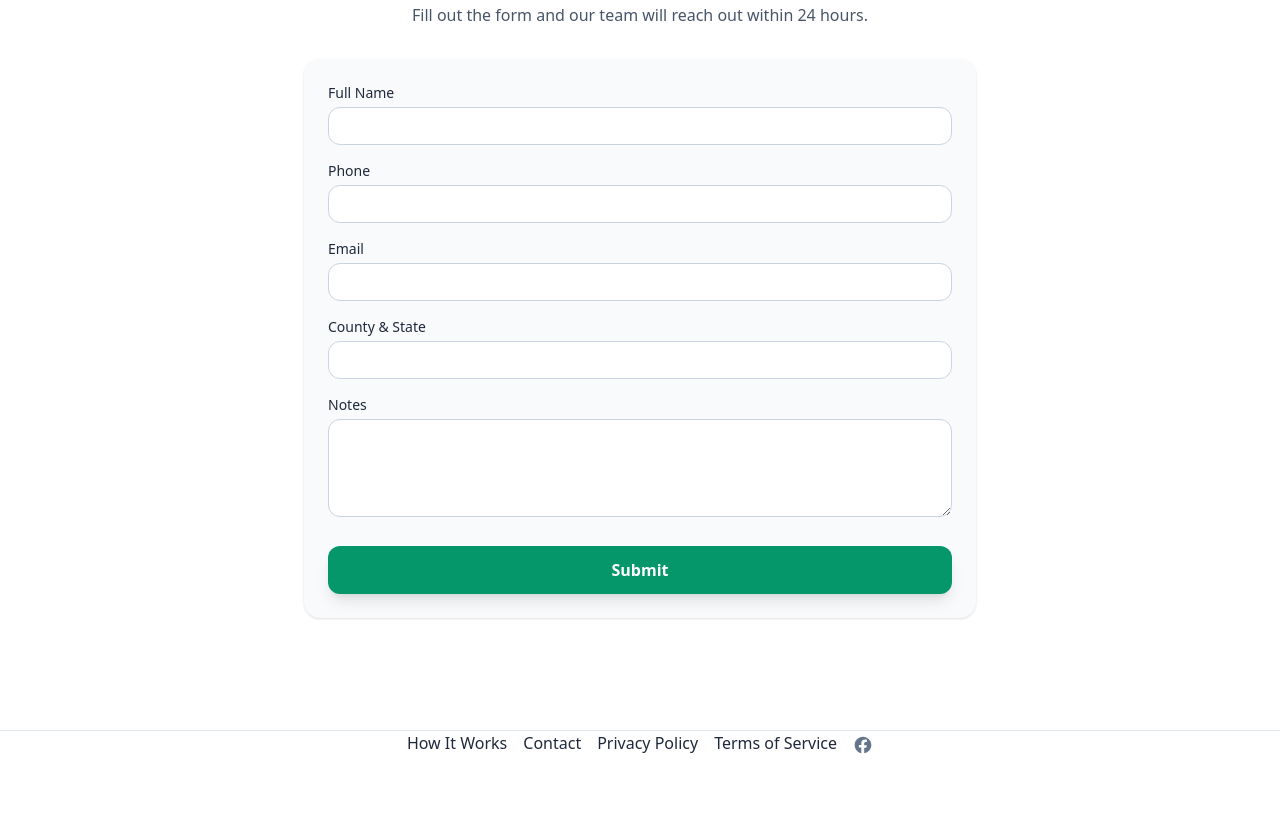
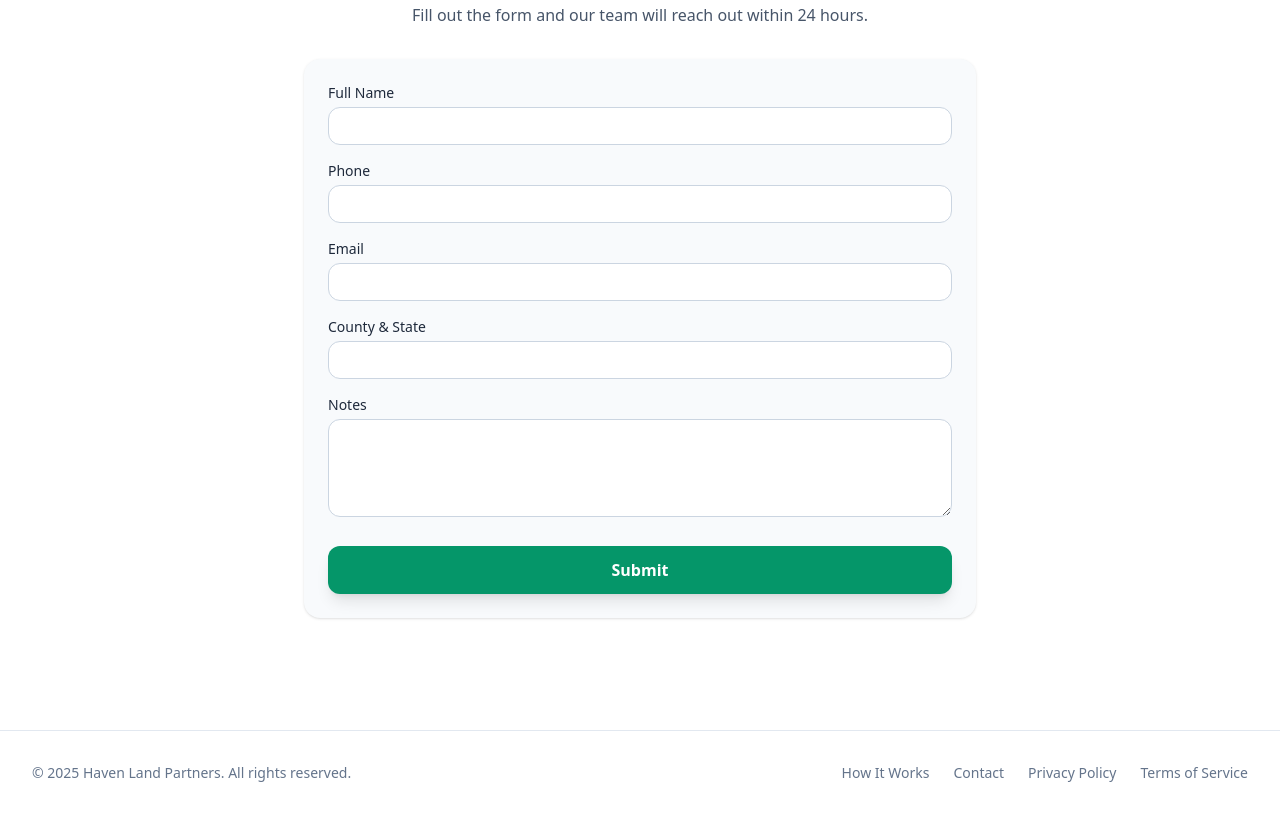
Before and after one commit to HavenLandPartners/haven-land-partners, a website: page index.html in a window 1280 px wide. Shown: the part 3150-3965 px from the top of the page. Before the commit the page ends 3905 px from the top, so only its background shows below. Drawn offline with nearby package versions, Linux system fonts and the light colour scheme.

Commit message:
Update index.html

```diff
--- a/index.html
+++ b/index.html
@@ -181,18 +181,15 @@
 
     <!-- Footer -->
     <footer class="border-t border-slate-200 bg-white">
-  <div class="flex flex-wrap items-center justify-center gap-4">
-  <a href="#how" class="hover:text-emerald-700 transition">How It Works</a>
-  <a href="#contact" class="hover:text-emerald-700 transition">Contact</a>
-  <a href="privacy.html" class="hover:text-emerald-700 transition">Privacy Policy</a>
-  <a href="terms.html" class="hover:text-emerald-700 transition">Terms of Service</a>
-  <!-- Facebook Icon -->
-  <a href="https://www.facebook.com/yourpage" target="_blank" class="text-slate-500 hover:text-emerald-700 transition">
-    <svg class="w-5 h-5 inline" fill="currentColor" viewBox="0 0 24 24">
-      <path d="M22 12c0-5.52-4.48-10-10-10S2 6.48 2 12c0 4.84 3.44 8.86 7.94 9.8v-6.93H7.1v-2.87h2.84V9.79c0-2.8 1.67-4.35 4.23-4.35 1.23 0 2.52.22 2.52.22v2.77h-1.42c-1.4 0-1.83.87-1.83 1.77v2.12h3.12l-.5 2.87h-2.62V21.8C18.56 20.86 22 16.84 22 12z"/>
-    </svg>
-  </a>
-</div>
+  <div class="mx-auto max-w-7xl px-4 sm:px-6 lg:px-8 py-8 text-sm text-slate-500 flex flex-col md:flex-row items-center justify-between gap-4">
+    <p>© 2025 Haven Land Partners. All rights reserved.</p>
+    <div class="flex items-center gap-6">
+      <a href="#how" class="hover:text-emerald-700 transition">How It Works</a>
+      <a href="#contact" class="hover:text-emerald-700 transition">Contact</a>
+      <a href="privacy.html" class="hover:text-emerald-700 transition">Privacy Policy</a>
+      <a href="terms.html" class="hover:text-emerald-700 transition">Terms of Service</a>
+    </div>
+  </div>
 </footer>
 
     <script>
```
